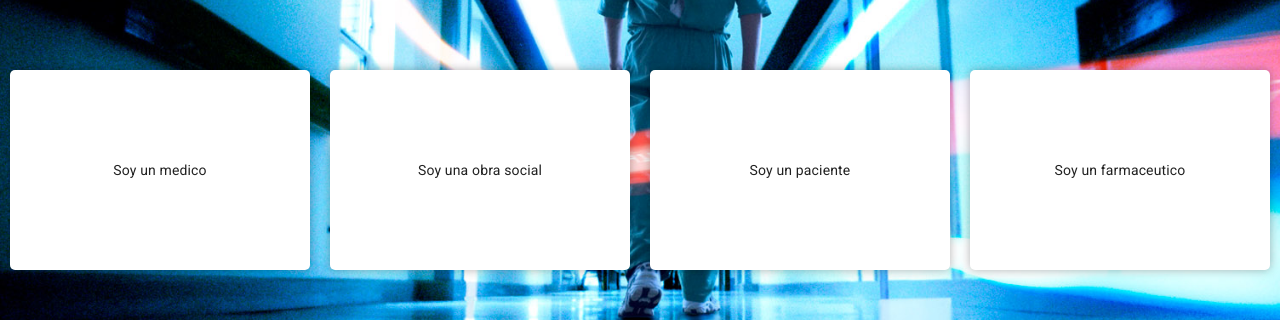
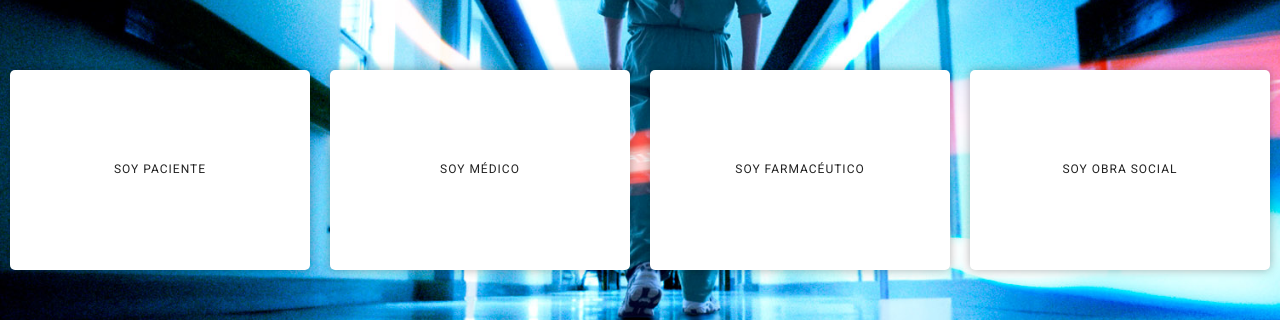
Before and after one commit to recetaselectronicas/frontend, a React (Create React App) app: page / in a window 1280 px wide. Shown: the part 294-614 px from the top of the page. Built offline with nearby package versions, Linux system fonts and the light colour scheme.

Commit message:
rearreglo de logins

```diff
--- a/src/pages/homePage/HomePage.js
+++ b/src/pages/homePage/HomePage.js
@@ -4,6 +4,7 @@ import CssBaseline from '@material-ui/core/CssBaseline';
 import Paper from '@material-ui/core/Paper';
 import Grid from '@material-ui/core/Grid';
 import { makeStyles } from '@material-ui/core/styles';
+import { Typography } from '@material-ui/core';
 import HomeBackground from './home_background.jpg';
 import './home.css';
 
@@ -39,17 +40,17 @@ export default function HomePage(props) {
     <Grid container component="main" className={classes.root}>
       <CssBaseline />
       <Grid item xs={12} component={Paper} square className={classes.image}>
+        <div onClick={onClick('affiliate')} className="login-link">
+          <Typography variant="overline">Soy Paciente</Typography>
+        </div>
         <div onClick={onClick('doctor')} className="login-link">
-          Soy un medico
+          <Typography variant="overline">Soy Médico</Typography>
+        </div>
+        <div onClick={onClick('pharmacist')} className="login-link">
+          <Typography variant="overline">Soy Farmacéutico</Typography>
         </div>
         <div onClick={onClick('medicalInsurance')} className="login-link">
-          Soy una obra social
-        </div>
-        <div onClick={onClick('affiliate')} className="login-link">
-          Soy un paciente
-        </div>
-        <div onClick={onClick('pharmacist')} className="login-link">
-          Soy un farmaceutico
+          <Typography variant="overline">Soy Obra Social</Typography>
         </div>
       </Grid>
     </Grid>
```
